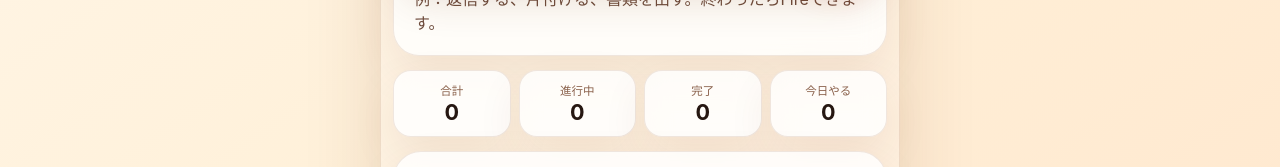
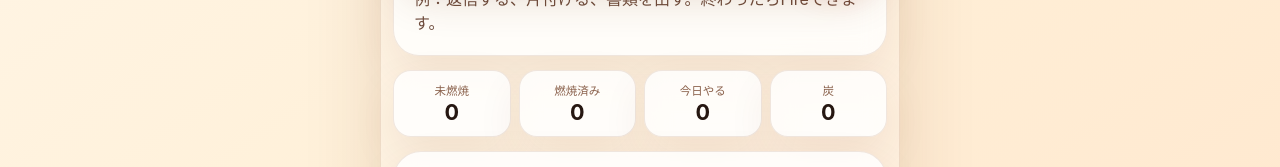
Before and after one commit to sunpotflower4460-cpu/sumples-fire, a React (Vite) app: page / in a window 1280 px wide. Shown: the part 785-952 px from the top of the page. Built offline with nearby package versions, Linux system fonts and the light colour scheme.

Commit message:
feat: show ash stats in dashboard

```diff
--- a/src/components/FireStats.tsx
+++ b/src/components/FireStats.tsx
@@ -5,19 +5,21 @@ type FireStatsProps = {
     completed: number;
     high: number;
     flame: number;
+    burned: number;
+    totalAshPoints: number;
   };
 };
 
 const statItems = [
-  { key: 'total', label: '合計' },
-  { key: 'active', label: '進行中' },
-  { key: 'completed', label: '完了' },
+  { key: 'active', label: '未燃焼' },
+  { key: 'burned', label: '燃焼済み' },
   { key: 'high', label: '今日やる' },
+  { key: 'totalAshPoints', label: '炭' },
 ] as const;
 
 export function FireStats({ stats }: FireStatsProps) {
   return (
-    <section className="stats-grid" aria-label="メモの統計">
+    <section className="stats-grid" aria-label="Fireタスクの統計">
       {statItems.map((item) => (
         <div className="stat-card" key={item.key}>
           <span>{item.label}</span>
```
